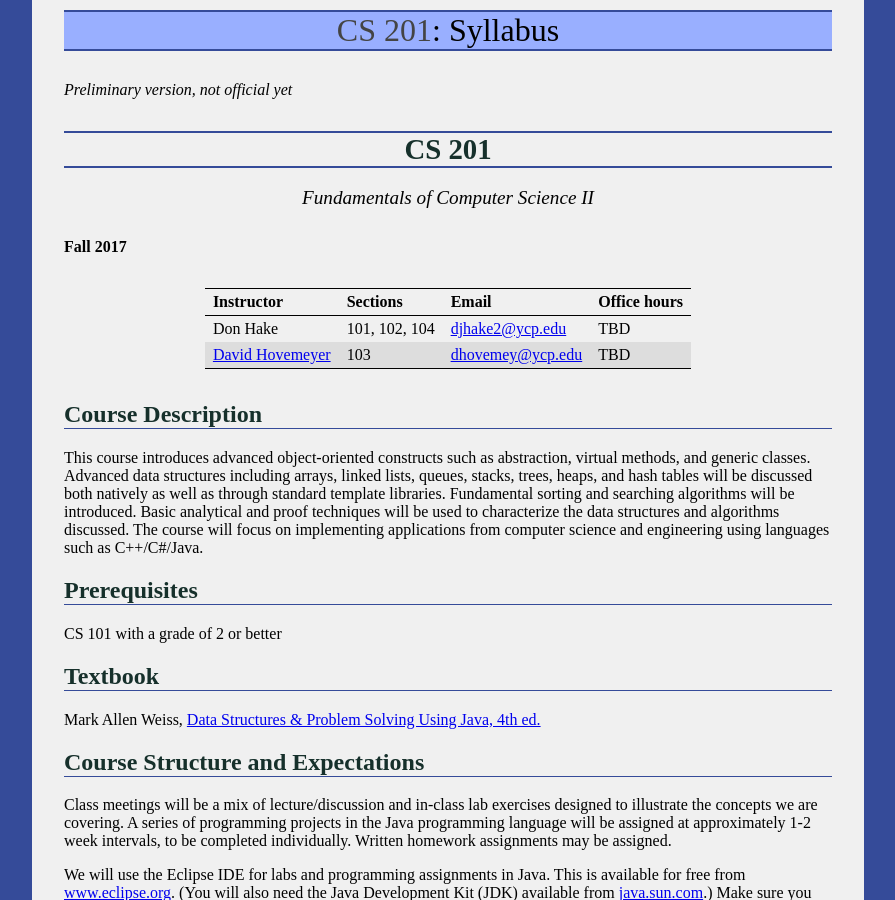
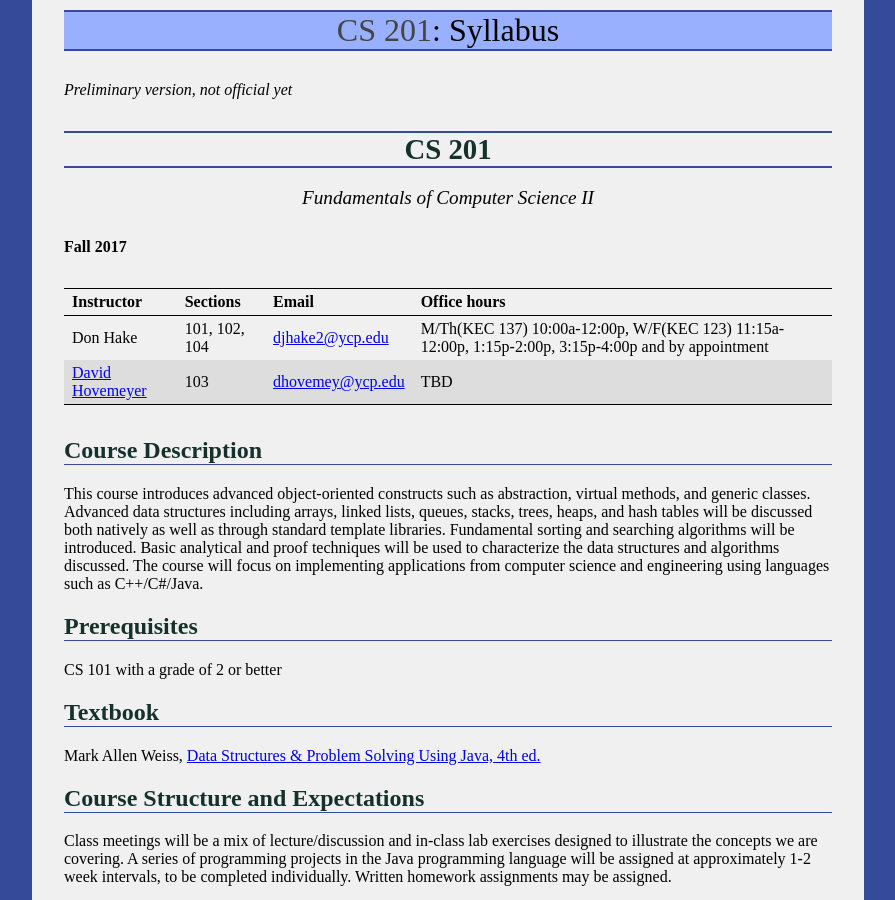
Before and after one commit to ycpcs/cs201-fall2017, a Jekyll site: the page built from syllabus.md, in a window 1280 px wide and 900 px high. Shown: the whole window, without its empty margins (192-1087 px from the left). Built offline with Jekyll 4.4.1, drawn with Linux system fonts in a browser that asks for light colours.

Commit message:
added djh office hours

```diff
--- a/syllabus.md
+++ b/syllabus.md
@@ -11,7 +11,7 @@ title: "Syllabus"
 
 Instructor | Sections | Email | Office hours
 ---------- | -------- | ----- | ------------
-Don Hake | 101, 102, 104 | [djhake2@ycp.edu](mailto:djhake2@ycp.edu) | TBD
+Don Hake | 101, 102, 104 | [djhake2@ycp.edu](mailto:djhake2@ycp.edu) | 	M/Th(KEC 137) 10:00a-12:00p, W/F(KEC 123) 11:15a-12:00p, 1:15p-2:00p, 3:15p-4:00p and by appointment
 [David Hovemeyer](http://faculty.ycp.edu/~dhovemey) | 103 | [dhovemey@ycp.edu](mailto:dhovemey@ycp.edu) | TBD
 
 Course Description
```
